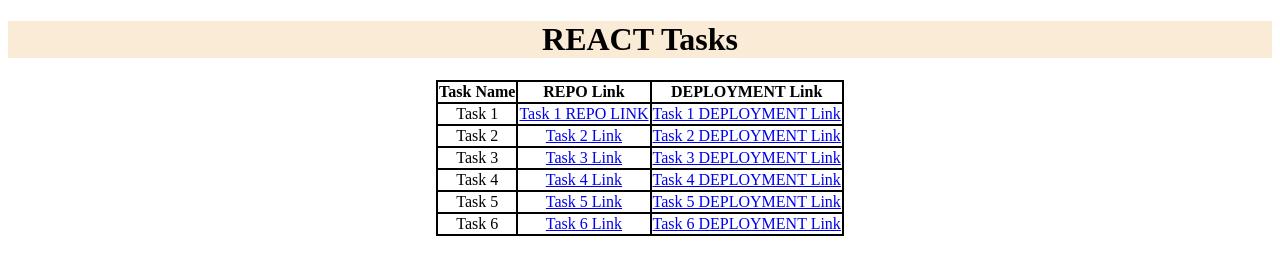
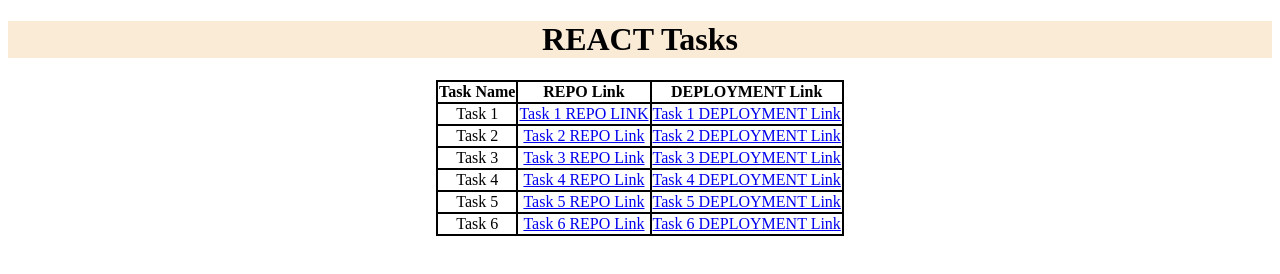
Before and after one commit to AYUSH-DEV21/MERN-FULL-STACK-REACT, a plain HTML site: page INDEX.html in a window 1280 px wide. Drawn offline with Linux system fonts and the light colour scheme.

Commit message:
Update INDEX.html

```diff
--- a/INDEX.html
+++ b/INDEX.html
@@ -36,27 +36,27 @@
             </tr>
             <tr>
                 <td>Task 2</td>
-                <td><a href="https://github.com/AYUSH-DEV21/MERN-FULL-STACK-REACT-TASK2" target="_blank">Task 2 Link</a></td>
+                <td><a href="https://github.com/AYUSH-DEV21/MERN-FULL-STACK-REACT-TASK2" target="_blank">Task 2 REPO Link</a></td>
                 <td><a href="https://ayush-dev21.github.io/MERN-FULL-STACK-REACT-TASK2/" target="_blank">Task 2 DEPLOYMENT Link</a></td>
             </tr>
             <tr>
                 <td>Task 3</td>
-                <td><a href="https://github.com/AYUSH-DEV21/MERN-FULL-STACK-REACT-TASK3" target="_blank">Task 3 Link</a></td>
+                <td><a href="https://github.com/AYUSH-DEV21/MERN-FULL-STACK-REACT-TASK3" target="_blank">Task 3 REPO Link</a></td>
                 <td><a href="https://ayush-dev21.github.io/MERN-FULL-STACK-REACT-TASK3/" target="_blank">Task 3 DEPLOYMENT Link</a></td>
             </tr>
             <tr>
                 <td>Task 4</td>
-                <td><a href="https://github.com/AYUSH-DEV21/MERN-FULL-STACK-REACT-TASK4" target="_blank">Task 4 Link</a></td>
+                <td><a href="https://github.com/AYUSH-DEV21/MERN-FULL-STACK-REACT-TASK4" target="_blank">Task 4 REPO Link</a></td>
                 <td><a href="https://ayush-dev21.github.io/MERN-FULL-STACK-REACT-TASK4/" target="_blank">Task 4 DEPLOYMENT Link</a></td>
             </tr>
             <tr>
                 <td>Task 5</td>
-                <td><a href="https://github.com/AYUSH-DEV21/MERN-FULL-STACK-REACT-TASK5" target="_blank">Task 5 Link</a></td>
+                <td><a href="https://github.com/AYUSH-DEV21/MERN-FULL-STACK-REACT-TASK5" target="_blank">Task 5 REPO Link</a></td>
                 <td><a href="https://ayush-dev21.github.io/MERN-FULL-STACK-REACT-TASK5/" target="_blank">Task 5 DEPLOYMENT Link</a></td>
             </tr>
             <tr>
                 <td>Task 6</td>
-                <td><a href="https://github.com/AYUSH-DEV21/MERN-FULL-STACK-REACT-TASK6" target="_blank">Task 6 Link</a></td>
+                <td><a href="https://github.com/AYUSH-DEV21/MERN-FULL-STACK-REACT-TASK6" target="_blank">Task 6 REPO Link</a></td>
                 <td><a href="https://ayush-dev21.github.io/MERN-FULL-STACK-REACT-TASK6/" target="_blank">Task 6 DEPLOYMENT Link</a></td>
             </tr>
         </table>
```
